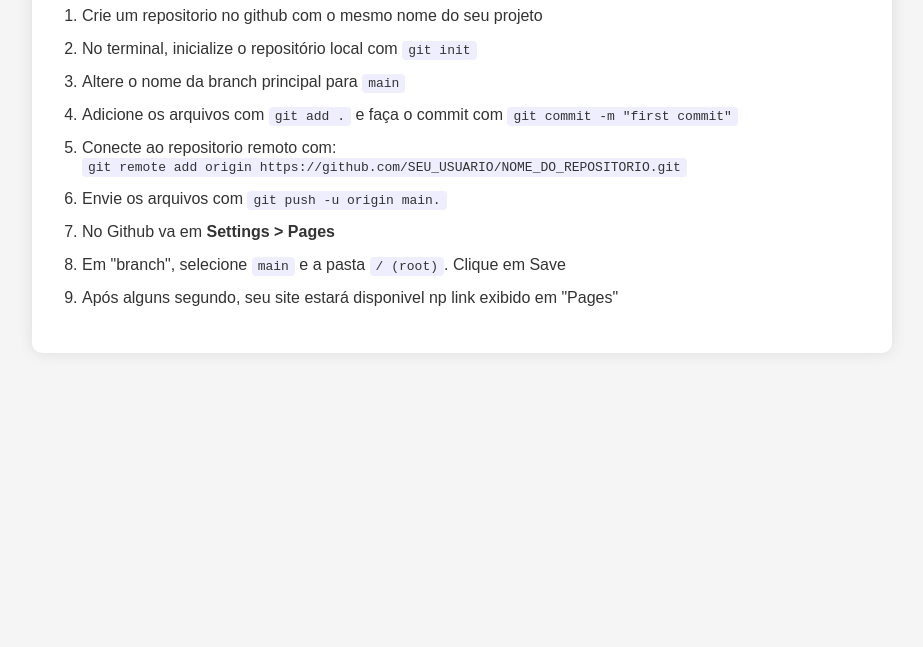
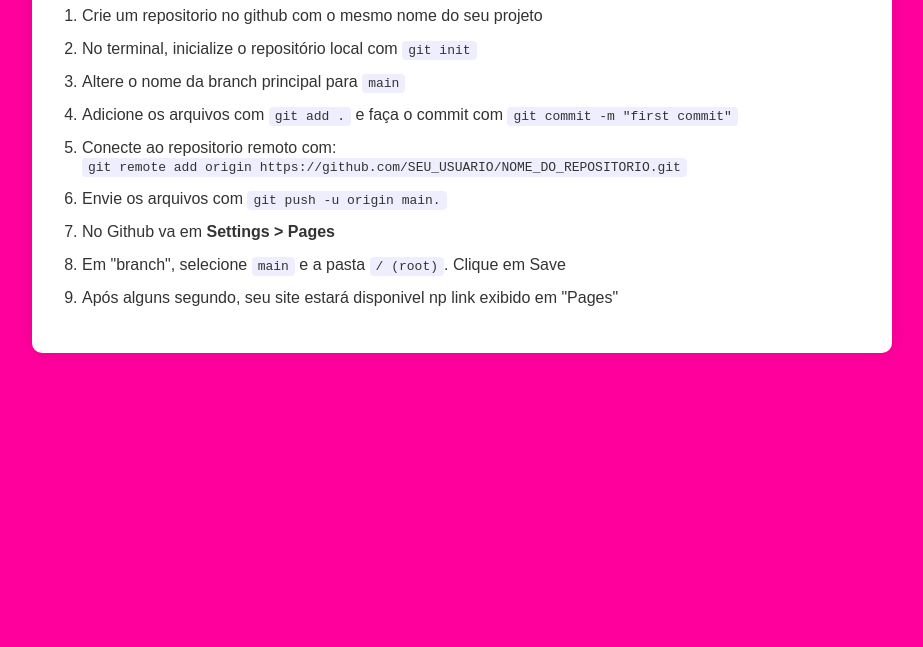
Before and after one commit to GuiSPCN/Aula-de-inicializa-o-SOP, a plain HTML site: page index.html in a window 1280 px wide. Shown: the part 153-800 px from the top of the page, without its empty margins (178-1101 px from the left). Drawn offline with Linux system fonts and the light colour scheme.

Commit message:
mudança de fundo

```diff
--- a/style.css
+++ b/style.css
@@ -1,6 +1,6 @@
 body {
     font-family: Arial, sans-serif;
-    background-color: #f5f5f5;
+    background-color: #ff009d;
     color: #333;
     margin: 0;
     padding: 0;
```
